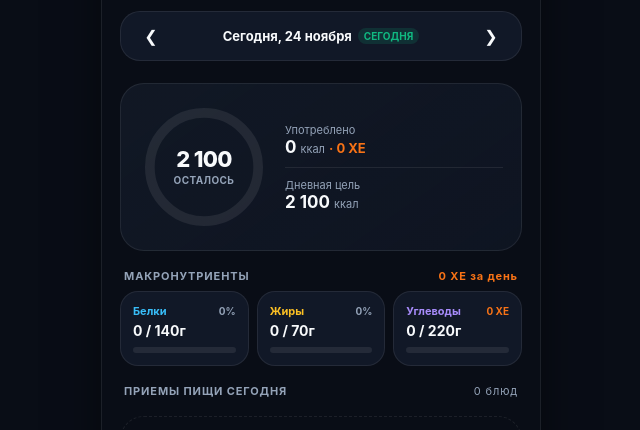
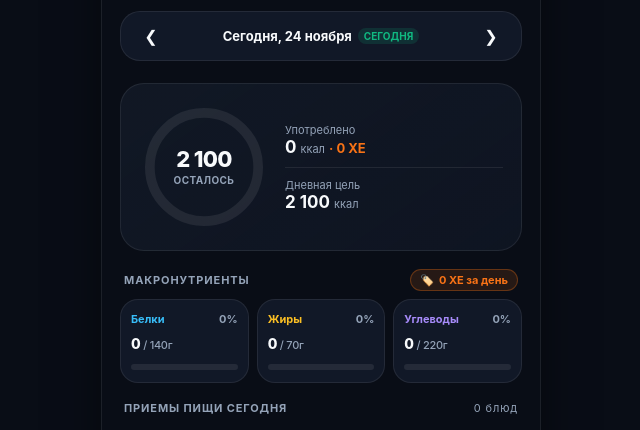
Before and after one commit to FaceLe-ss/NutriTrack, a plain HTML site: page index.html in a window 1280 px wide. Shown: the part 106-536 px from the top of the page, without its empty margins (319-959 px from the left). Drawn offline with Linux system fonts and the light colour scheme.

Commit message:
v22: Restore carbs percentage in macro panel, fix vertical alignment, and style XE badge pill

```diff
--- a/index.html
+++ b/index.html
@@ -14,7 +14,7 @@
   <link rel="icon" type="image/png" sizes="192x192" href="./icons/icon-192.png">
 
   <link rel="manifest" href="./manifest.json">
-  <link rel="stylesheet" href="./styles.css?v=16">
+  <link rel="stylesheet" href="./styles.css?v=22">
 </head>
 <body>
 
@@ -91,17 +91,20 @@
       <section>
         <div class="section-header">
           <span class="section-title">Макронутриенты</span>
-          <span class="section-title" id="todayTotalXE" style="font-weight:700;color:var(--color-xe);text-transform:none;">0 ХЕ за день</span>
+          <div class="macro-xe-pill" title="Хлебные Единицы за день">
+            <span>🏷️</span>
+            <span id="todayTotalXE">0 ХЕ за день</span>
+          </div>
         </div>
 
         <div class="macros-grid">
           <!-- Белки -->
           <div class="macro-box">
             <div class="macro-box-header">
-              <span style="color:var(--color-protein);">Белки</span>
-              <span id="proteinPercent" style="color:var(--text-muted);font-size:10px;">0%</span>
+              <span class="macro-name" style="color:var(--color-protein);">Белки</span>
+              <span id="proteinPercent" class="macro-pct">0%</span>
             </div>
-            <div class="macro-box-val" id="proteinCurrentVal">0 / 140г</div>
+            <div class="macro-box-val" id="proteinCurrentVal">0 <small>/ 140г</small></div>
             <div class="macro-bar-track">
               <div id="proteinBarFill" class="macro-bar-fill" style="background-color:var(--color-protein);width:0%;"></div>
             </div>
@@ -110,10 +113,10 @@
           <!-- Жиры -->
           <div class="macro-box">
             <div class="macro-box-header">
-              <span style="color:var(--color-fat);">Жиры</span>
-              <span id="fatPercent" style="color:var(--text-muted);font-size:10px;">0%</span>
+              <span class="macro-name" style="color:var(--color-fat);">Жиры</span>
+              <span id="fatPercent" class="macro-pct">0%</span>
             </div>
-            <div class="macro-box-val" id="fatCurrentVal">0 / 70г</div>
+            <div class="macro-box-val" id="fatCurrentVal">0 <small>/ 70г</small></div>
             <div class="macro-bar-track">
               <div id="fatBarFill" class="macro-bar-fill" style="background-color:var(--color-fat);width:0%;"></div>
             </div>
@@ -122,13 +125,14 @@
           <!-- Углеводы -->
           <div class="macro-box">
             <div class="macro-box-header">
-              <span style="color:var(--color-carbs);">Углеводы</span>
-              <span id="carbsCurrentXE" style="color:var(--color-xe);font-size:10px;font-weight:700;">0 ХЕ</span>
+              <span class="macro-name" style="color:var(--color-carbs);">Углеводы</span>
+              <span id="carbsPercent" class="macro-pct">0%</span>
             </div>
-            <div class="macro-box-val" id="carbsCurrentVal">0 / 220г</div>
+            <div class="macro-box-val" id="carbsCurrentVal">0 <small>/ 220г</small></div>
             <div class="macro-bar-track">
               <div id="carbsBarFill" class="macro-bar-fill" style="background-color:var(--color-carbs);width:0%;"></div>
             </div>
+            <span id="carbsCurrentXE" style="display:none;">0 ХЕ</span>
           </div>
         </div>
       </section>
@@ -580,11 +584,11 @@
         </div>
 
         <button class="btn-secondary" style="width:100%;font-size:12px;margin-top:6px;color:var(--color-protein);border-color:rgba(14, 165, 233, 0.3);" onclick="window.app.forceHardUpdate()">
-          🔄 Сбросить кэш и обновить (v21)
+          🔄 Сбросить кэш и обновить (v22)
         </button>
 
         <div style="text-align:center;font-size:11px;color:var(--text-dim);margin-top:6px;">
-          NutriTrack v20 · Исправлено отображение блюд
+          NutriTrack v22 · Панель нутриентов и ХЕ
         </div>
       </div>
     </div>
@@ -653,11 +657,11 @@
   </div>
 
   <!-- Scripts -->
-  <script src="./js/storage.js?v=21"></script>
-  <script src="./js/camera.js?v=21"></script>
-  <script src="./js/gemini.js?v=21"></script>
-  <script src="./js/voice.js?v=21"></script>
-  <script src="./js/app.js?v=21"></script>
+  <script src="./js/storage.js?v=22"></script>
+  <script src="./js/camera.js?v=22"></script>
+  <script src="./js/gemini.js?v=22"></script>
+  <script src="./js/voice.js?v=22"></script>
+  <script src="./js/app.js?v=22"></script>
 
 </body>
 </html>
--- a/js/app.js
+++ b/js/app.js
@@ -318,7 +318,7 @@ class NutriApp {
     // Protein
     const pctP = Math.min(100, Math.round((curP / targetP) * 100));
     const pVal = document.getElementById('proteinCurrentVal');
-    if (pVal) pVal.textContent = `${curP} / ${targetP}г`;
+    if (pVal) pVal.innerHTML = `${curP} <small>/ ${targetP}г</small>`;
     const pPct = document.getElementById('proteinPercent');
     if (pPct) pPct.textContent = `${pctP}%`;
     const pBar = document.getElementById('proteinBarFill');
@@ -327,7 +327,7 @@ class NutriApp {
     // Fat
     const pctF = Math.min(100, Math.round((curF / targetF) * 100));
     const fVal = document.getElementById('fatCurrentVal');
-    if (fVal) fVal.textContent = `${curF} / ${targetF}г`;
+    if (fVal) fVal.innerHTML = `${curF} <small>/ ${targetF}г</small>`;
     const fPct = document.getElementById('fatPercent');
     if (fPct) fPct.textContent = `${pctF}%`;
     const fBar = document.getElementById('fatBarFill');
@@ -336,7 +336,7 @@ class NutriApp {
     // Carbs
     const pctC = Math.min(100, Math.round((curC / targetC) * 100));
     const cVal = document.getElementById('carbsCurrentVal');
-    if (cVal) cVal.textContent = `${curC} / ${targetC}г`;
+    if (cVal) cVal.innerHTML = `${curC} <small>/ ${targetC}г</small>`;
     const cPct = document.getElementById('carbsPercent');
     if (cPct) cPct.textContent = `${pctC}%`;
     const cBar = document.getElementById('carbsBarFill');
--- a/styles.css
+++ b/styles.css
@@ -465,7 +465,7 @@ body {
   background-color: var(--border-color);
 }
 
-/* Macros (КБЖУ) Grid */
+/* Macros (КБЖУ и ХЕ) Grid */
 .section-header {
   display: flex;
   align-items: center;
@@ -482,6 +482,21 @@ body {
   color: var(--text-muted);
 }
 
+.macro-xe-pill {
+  display: inline-flex;
+  align-items: center;
+  gap: 5px;
+  background: rgba(249, 115, 22, 0.12);
+  border: 1px solid rgba(249, 115, 22, 0.3);
+  color: var(--color-xe);
+  padding: 3px 9px;
+  border-radius: 999px;
+  font-size: 11px;
+  font-weight: 700;
+  text-transform: none;
+  letter-spacing: normal;
+}
+
 .macros-grid {
   display: grid;
   grid-template-columns: repeat(3, 1fr);
@@ -492,29 +507,46 @@ body {
   background-color: var(--bg-surface);
   border: 1px solid var(--border-color);
   border-radius: 18px;
-  padding: 12px;
+  padding: 12px 10px;
   display: flex;
   flex-direction: column;
   justify-content: space-between;
+  min-height: 84px;
+  box-sizing: border-box;
 }
 
 .macro-box-header {
   display: flex;
   justify-content: space-between;
   align-items: center;
+  margin-bottom: 6px;
+  gap: 2px;
+}
+
+.macro-name {
   font-size: 11px;
   font-weight: 700;
-  margin-bottom: 4px;
+  white-space: nowrap;
+}
+
+.macro-pct {
+  font-size: 11px;
+  font-weight: 700;
+  color: var(--text-muted);
+  white-space: nowrap;
 }
 
 .macro-box-val {
   font-size: 14px;
-  font-weight: 700;
+  font-weight: 800;
+  letter-spacing: -0.02em;
+  white-space: nowrap;
+  line-height: 1.2;
 }
 
 .macro-box-val small {
-  font-size: 10px;
-  font-weight: 400;
+  font-size: 11px;
+  font-weight: 500;
   color: var(--text-muted);
 }
 
@@ -530,7 +562,7 @@ body {
 .macro-bar-fill {
   height: 100%;
   border-radius: 999px;
-  transition: width 0.6s ease;
+  transition: width 0.6s cubic-bezier(0.4, 0, 0.2, 1);
 }
 
 /* Хлебные Единицы (ХЕ) Banner */
--- a/sw.js
+++ b/sw.js
@@ -1,4 +1,4 @@
-const CACHE_NAME = 'nutritrack-v21';
+const CACHE_NAME = 'nutritrack-v22';
 const ASSETS_TO_CACHE = [
   './',
   './index.html',
```
